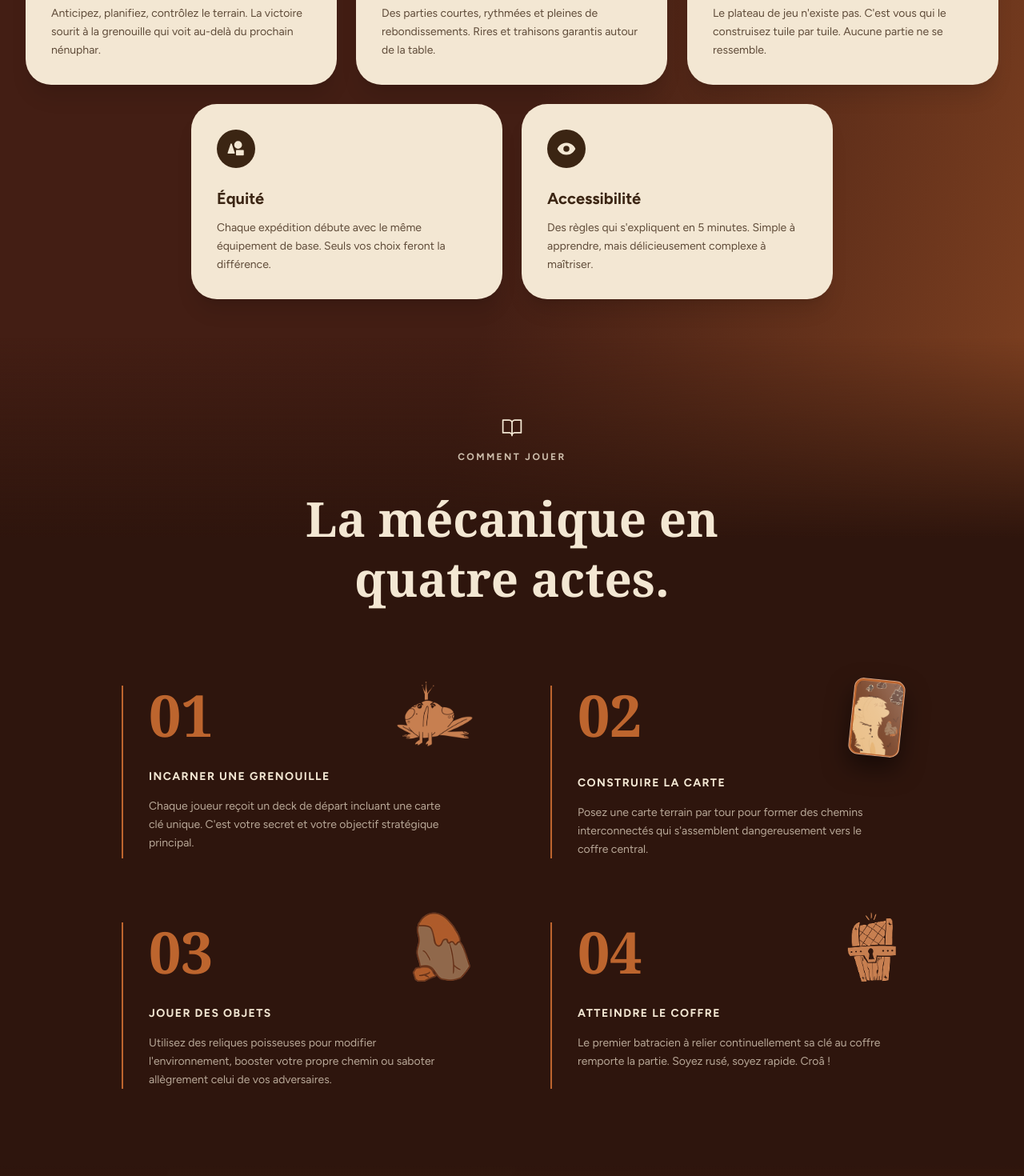
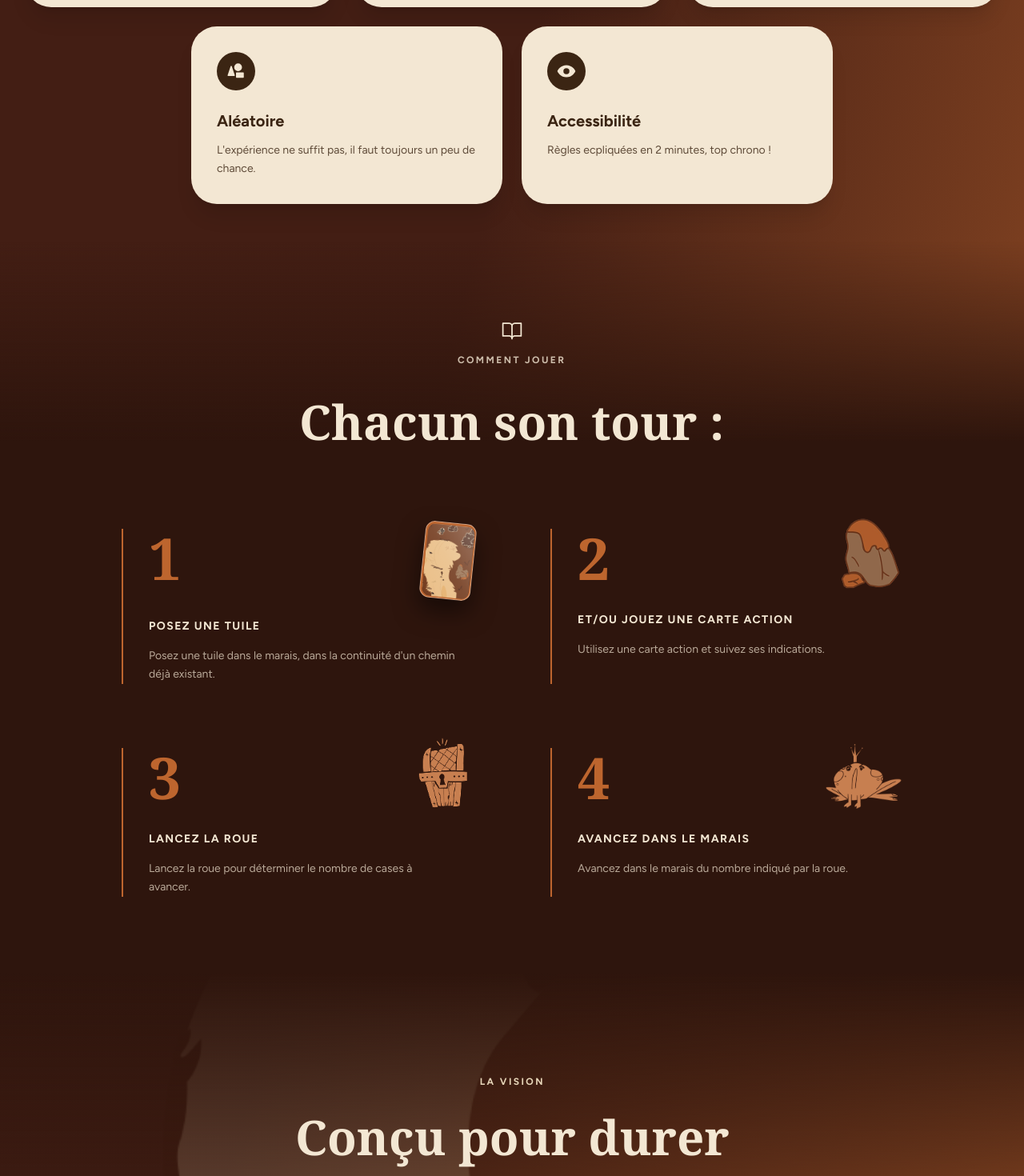
Before and after one commit to valentinbgt/sae_666_front, a Nuxt app: page / in a window 1280 px wide. Shown: the part 1280-2750 px from the top of the page at 80% size. Built offline with nearby package versions, Linux system fonts and the light colour scheme.

Commit message:
content: Updated FR lang

```diff
--- a/app/pages/index.vue
+++ b/app/pages/index.vue
@@ -227,19 +227,7 @@
           <!-- Item 1 -->
           <div class="flex flex-col border-l-2 border-[#BD652E] pl-8 relative h-full reveal">
             <div class="flex justify-between items-start mb-6">
-              <span class="text-[#BD652E] text-7xl font-bold leading-none" style="font-family: Georgia, serif;">01</span>
-                <img src="/images/assets/grenouille.png" alt="Grenouille" class="h-24 object-contain -mt-4 opacity-90 hover:scale-110 transition-transform duration-300" />
-            </div>
-            <h3 class="text-[#F3E7D3] text-sm font-bold tracking-widest uppercase mb-4">{{ $t('home.act1_title') }}</h3>
-            <p class="text-[#F3E7D3]/70 text-sm leading-relaxed max-w-sm">
-              {{ $t('home.act1_desc') }}
-            </p>
-          </div>
-
-          <!-- Item 2 -->
-          <div class="flex flex-col border-l-2 border-[#BD652E] pl-8 relative h-full reveal reveal-delay-100">
-            <div class="flex justify-between items-start mb-6">
-              <span class="text-[#BD652E] text-7xl font-bold leading-none" style="font-family: Georgia, serif;">02</span>
+              <span class="text-[#BD652E] text-7xl font-bold leading-none" style="font-family: Georgia, serif;">1</span>
 
               <!-- Carte stylisée -->
                 <div class="relative w-16 h-24 -mt-2 bg-[#BD652E] rounded-xl p-[1.5px] shadow-[0_15px_30px_rgba(0,0,0,0.5)] transform rotate-6 hover:-translate-y-4 hover:rotate-12 hover:scale-110 transition-all duration-300 z-10 border border-white/40 group cursor-pointer">
@@ -251,6 +239,18 @@
               </div>
 
             </div>
+            <h3 class="text-[#F3E7D3] text-sm font-bold tracking-widest uppercase mb-4">{{ $t('home.act1_title') }}</h3>
+            <p class="text-[#F3E7D3]/70 text-sm leading-relaxed max-w-sm">
+              {{ $t('home.act1_desc') }}
+            </p>
+          </div>
+
+          <!-- Item 2 -->
+          <div class="flex flex-col border-l-2 border-[#BD652E] pl-8 relative h-full reveal reveal-delay-100">
+            <div class="flex justify-between items-start mb-6">
+              <span class="text-[#BD652E] text-7xl font-bold leading-none" style="font-family: Georgia, serif;">2</span>
+              <img src="/images/assets/pierre_section3.png" alt="Objets" class="h-24 object-contain -mt-4 opacity-90 hover:scale-110 transition-transform duration-300" />
+            </div>
             <h3 class="text-[#F3E7D3] text-sm font-bold tracking-widest uppercase mb-4">{{ $t('home.act2_title') }}</h3>
             <p class="text-[#F3E7D3]/70 text-sm leading-relaxed max-w-sm">
               {{ $t('home.act2_desc') }}
@@ -260,8 +260,8 @@
           <!-- Item 3 -->
           <div class="flex flex-col border-l-2 border-[#BD652E] pl-8 relative h-full reveal">
             <div class="flex justify-between items-start mb-6">
-              <span class="text-[#BD652E] text-7xl font-bold leading-none" style="font-family: Georgia, serif;">03</span>
-                <img src="/images/assets/pierre_section3.png" alt="Objets" class="h-24 object-contain -mt-4 opacity-90 hover:scale-110 transition-transform duration-300" />
+              <span class="text-[#BD652E] text-7xl font-bold leading-none" style="font-family: Georgia, serif;">3</span>
+              <img src="/images/assets/coffre_section3.png" alt="Coffre" class="h-24 object-contain -mt-4 opacity-90 hover:scale-110 transition-transform duration-300" />
             </div>
             <h3 class="text-[#F3E7D3] text-sm font-bold tracking-widest uppercase mb-4">{{ $t('home.act3_title') }}</h3>
             <p class="text-[#F3E7D3]/70 text-sm leading-relaxed max-w-sm">
@@ -272,8 +272,8 @@
           <!-- Item 4 -->
           <div class="flex flex-col border-l-2 border-[#BD652E] pl-8 relative h-full reveal reveal-delay-100">
             <div class="flex justify-between items-start mb-6">
-              <span class="text-[#BD652E] text-7xl font-bold leading-none" style="font-family: Georgia, serif;">04</span>
-                <img src="/images/assets/coffre_section3.png" alt="Coffre" class="h-24 object-contain -mt-4 opacity-90 hover:scale-110 transition-transform duration-300" />
+              <span class="text-[#BD652E] text-7xl font-bold leading-none" style="font-family: Georgia, serif;">4</span>
+                <img src="/images/assets/grenouille.png" alt="Grenouille" class="h-24 object-contain -mt-4 opacity-90 hover:scale-110 transition-transform duration-300" />
             </div>
             <h3 class="text-[#F3E7D3] text-sm font-bold tracking-widest uppercase mb-4">{{ $t('home.act4_title') }}</h3>
             <p class="text-[#F3E7D3]/70 text-sm leading-relaxed max-w-sm">
--- a/i18n/locales/en.json
+++ b/i18n/locales/en.json
@@ -46,8 +46,8 @@
     "nl_rgpd": "I agree to receive emails and confirm I have read the privacy policy."
   },
   "home": {
-    "hero_badge": "Tactical board game — 2 to 4 players",
-    "hero_title": "The path<br /> <em class=\"text-cta not-italic\" style=\"font-style: italic;\">is created</em> by<br /> moving forward.",
+    "hero_badge": "From 7 to 77 yo — 2 to 4 players",
+    "hero_title": "One goal, <br> the <em class=\"text-cta not-italic\" style=\"font-style: italic;\">treasure</em> !",
     "hero_desc": "Lead an expedition of heroic frogs. Build the swamp, set traps, and be the first to conquer the Lost Treasure and the Princess's heart. <strong class=\"text-primaire font-semibold\">Every tile placed changes your destiny.</strong>",
     "hero_btn_game": "Discover the game",
     "hero_btn_map": "Where to find us",
--- a/i18n/locales/fr.json
+++ b/i18n/locales/fr.json
@@ -46,52 +46,52 @@
     "nl_rgpd": "J'accepte de recevoir des e-mails et je confirme avoir lu la politique de confidentialité."
   },
   "home": {
-    "hero_badge": "Jeu de société tactique — 2 à 4 joueurs",
-    "hero_title": "Le chemin<br /> <em class=\"text-cta not-italic\" style=\"font-style: italic;\">se crée</em> en<br /> avançant.",
-    "hero_desc": "Prenez la tête d'une expédition de grenouilles héroïques. Construisez le marais, tendez des pièges et soyez le premier à conquérir le Trésor Perdu et le cœur de la Princesse. <strong class=\"text-primaire font-semibold\">Chaque tuile posée change votre destin.</strong>",
-    "hero_btn_game": "Découvrir le jeu",
+    "hero_badge": "De 7 à 77 ans — 2 à 4 joueurs",
+    "hero_title": "Un objectif, <br> le <em class=\"text-cta not-italic\" style=\"font-style: italic;\">trésor</em> !",
+    "hero_desc": "Quatre grenouilles pour une seule couronne. <br> Construisez le marais et gênez vos concurrentes. <br> <strong class=\"text-primaire font-semibold\">La première arrivée remporte la victoire</strong> !",
+    "hero_btn_game": "Dites m'en plus",
     "hero_btn_map": "Où nous trouver",
     "sec2_kicker": "Les piliers du jeu",
-    "sec2_title": "Cinq valeurs,<br /> une aventure unique.",
+    "sec2_title": "Nos cinq valeurs",
     "pil1_title": "Stratégie",
-    "pil1_desc": "Anticipez, planifiez, contrôlez le terrain. La victoire sourit à la grenouille qui voit au-delà du prochain nénuphar.",
+    "pil1_desc": "Anticipez, planifiez, contrôlez le terrain.",
     "pil2_title": "Convivialité",
-    "pil2_desc": "Des parties courtes, rythmées et pleines de rebondissements. Rires et trahisons garantis autour de la table.",
+    "pil2_desc": "Des parties courtes, rythmées et pleines de rebondissements.",
     "pil3_title": "Créativité",
-    "pil3_desc": "Le plateau de jeu n'existe pas. C'est vous qui le construisez tuile par tuile. Aucune partie ne se ressemble.",
-    "pil4_title": "Équité",
-    "pil4_desc": "Chaque expédition débute avec le même équipement de base. Seuls vos choix feront la différence.",
+    "pil3_desc": "C'est vous qui construisez le terrain. Aucune partie ne se ressemble.",
+    "pil4_title": "Aléatoire",
+    "pil4_desc": "L'expérience ne suffit pas, il faut toujours un peu de chance.",
     "pil5_title": "Accessibilité",
-    "pil5_desc": "Des règles qui s'expliquent en 5 minutes. Simple à apprendre, mais délicieusement complexe à maîtriser.",
+    "pil5_desc": "Règles ecpliquées en 2 minutes, top chrono !",
     "sec3_kicker": "COMMENT JOUER",
-    "sec3_title": "La mécanique en<br /> quatre actes.",
-    "act1_title": "Incarner une grenouille",
-    "act1_desc": "Chaque joueur reçoit un deck de départ incluant une carte clé unique. C'est votre secret et votre objectif stratégique principal.",
-    "act2_title": "Construire la carte",
-    "act2_desc": "Posez une carte terrain par tour pour former des chemins interconnectés qui s'assemblent dangereusement vers le coffre central.",
-    "act3_title": "Jouer des objets",
-    "act3_desc": "Utilisez des reliques poisseuses pour modifier l'environnement, booster votre propre chemin ou saboter allègrement celui de vos adversaires.",
-    "act4_title": "Atteindre le coffre",
-    "act4_desc": "Le premier batracien à relier continuellement sa clé au coffre remporte la partie. Soyez rusé, soyez rapide. Croâ !",
+    "sec3_title": "Chacun son tour :",
+    "act1_title": "Posez une tuile",
+    "act1_desc": "Posez une tuile dans le marais, dans la continuité d'un chemin déjà existant.",
+    "act2_title": "Et/Ou jouez une carte action",
+    "act2_desc": "Utilisez une carte action et suivez ses indications.",
+    "act3_title": "Lancez la roue",
+    "act3_desc": "Lancez la roue pour déterminer le nombre de cases à avancer.",
+    "act4_title": "Avancez dans le marais",
+    "act4_desc": "Avancez dans le marais du nombre indiqué par la roue.",
     "sec4_kicker": "LA VISION",
-    "sec4_title": "Un univers qui<br />grandit avec vous.",
-    "sec4_desc": "Crooak n'est pas qu'un simple passe-temps d'un soir. C'est un terrain de jeu modulaire conçu pour devenir une référence dans l'univers des jeux de pose de tuiles. Une expérience qui mêle intimement construction et interaction directe, conçue pour durer éternellement dans vos ludothèques.",
+    "sec4_title": "Conçu pour durer",
+    "sec4_desc": "Crooak a été conçu pour être extensible et modulable. Sentez vous libre de modifier ou rajouter des cartes. Dans ce jeu aucune partie ne se ressemble.",
     "vis1_title": "Pérennité",
-    "vis1_desc": "Des extensions à venir et des guides de grenouilles. Le marais s'étend.",
+    "vis1_desc": "Le marais s'étend. Des extensions sont à venir et vous permettrons de multiplier le fun et la durée de vie de votre jeu. ",
     "vis2_title": "Innovation",
-    "vis2_desc": "Un système où la topographie évolue à chaque pose. Un champ de bataille vivant.",
+    "vis2_desc": "La topographie évolue à chaque pose. Les possibilités sont infinies.",
     "vis3_title": "Rassemblement",
-    "vis3_desc": "Un design intergénérationnel. Des règles fluides pour tous les joueurs.",
-    "sec5_title": "Prêt à poser la<br /> <span class=\"italic\">première tuile ?</span>",
-    "sec5_desc": "Rejoins la communauté Crooak dès maintenant. Précommande ton édition fondateurs et gagne des cartes \"objet\" exclusives.",
-    "sec5_btn_preorder": "Précommander (Édition Base)",
-    "sec5_btn_deluxe": "Découvrir l'édition Deluxe"
+    "vis3_desc": "Un design intergénérationnel. Des règles fluides pour toutes les catégories de joueurs.",
+    "sec5_title": "Les grenouilles t'attendent !",
+    "sec5_desc": "Découvrez Crooak dès maintenant. Précommandez votre édition ici.",
+    "sec5_btn_preorder": "Précommander",
+    "sec5_btn_deluxe": "Précommander l'édition Deluxe"
   },
   "preorder": {
     "map_kicker": "OÙ NOUS TROUVER",
     "map_title": "Nos boutiques<br /> partenaires.",
-    "map_desc": "La couronne n'attend pas. Venez récupérer votre boîte ou faire une partie d'initiation directement chez nos partenaires.",
-    "map_shop_name": "Boutique de Troyes (Démonstration)",
+    "map_desc": "Venez récupérer votre boîte ou faire une partie d'initiation directement chez nos partenaires.",
+    "map_shop_name": "Boutique de Troyes",
     "map_shop_address": "9 Rue de Québec, 10430 Rosières-près-Troyes",
     "hero_kicker": "— Votre expédition commence",
     "hero_title": "Finalisez votre <span class=\"italic\">commande</span>",
```
